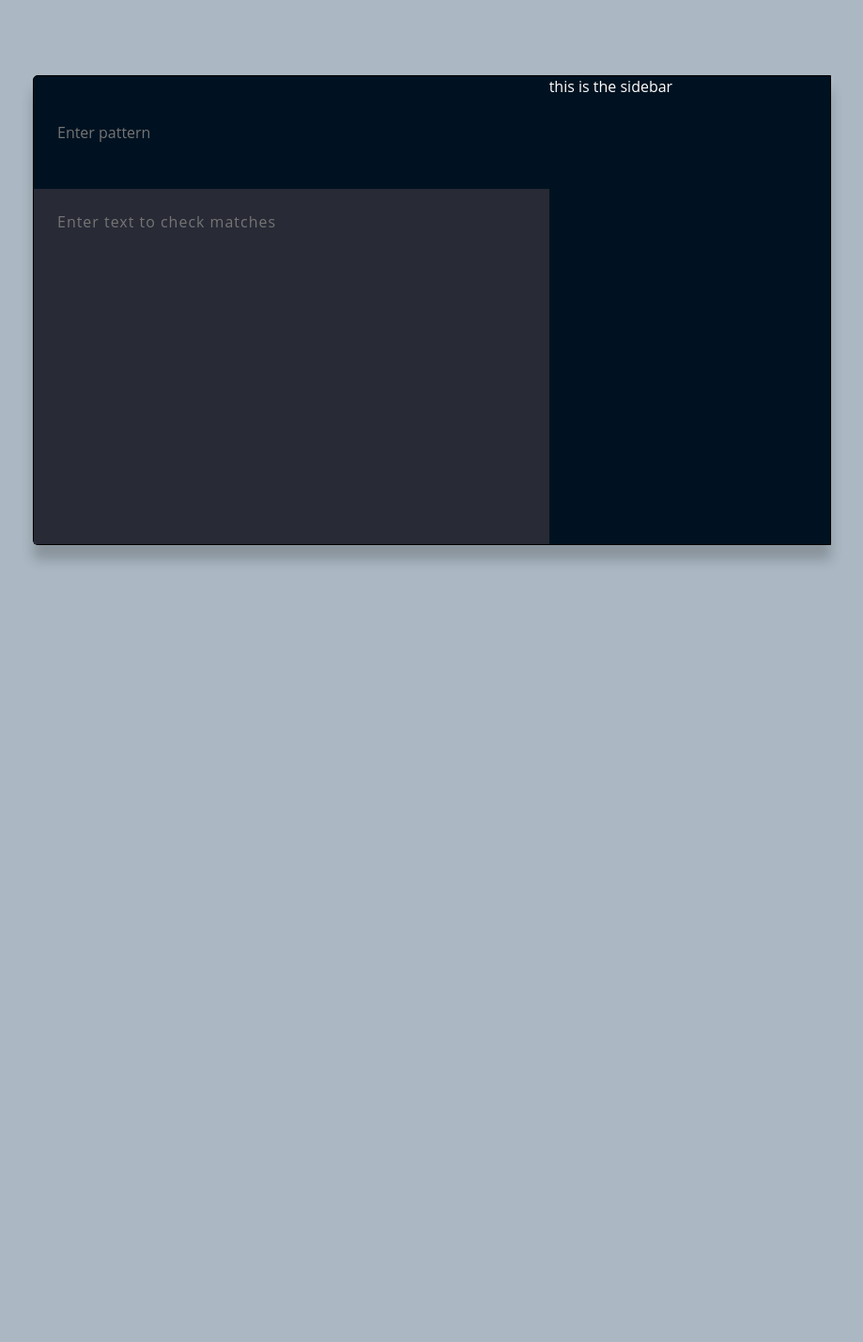
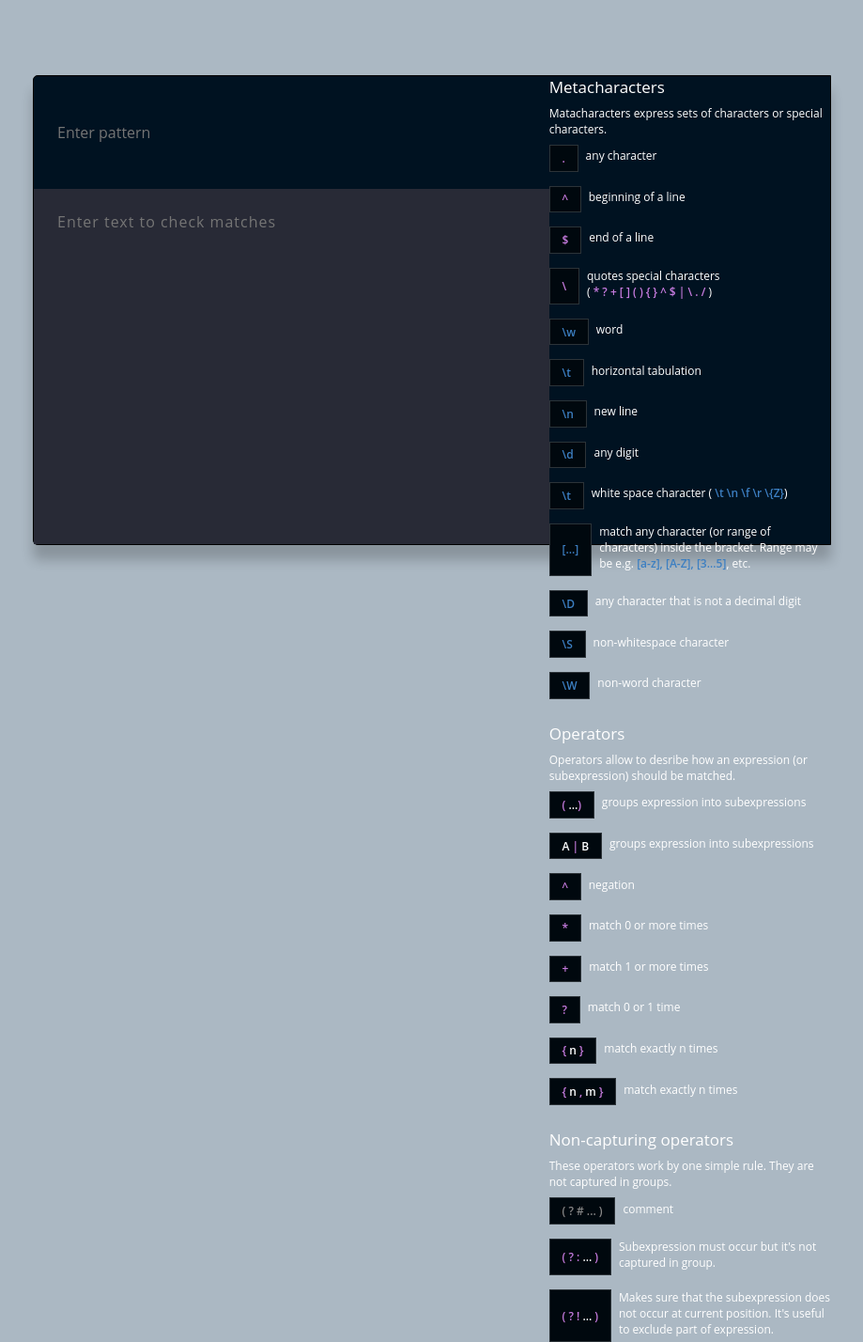
Before and after one commit to luqmanoop/vue-regexr, a Vue app: page / in a window 1280 px wide. Shown: the whole page at 94% size, without its empty margins (180-1099 px from the left). Before the commit the page ends 800 px from the top, so only its background shows below. Built offline with nearby package versions, Linux system fonts and the light colour scheme.

Commit message:
create sidebar component - could be splitted into smaller components 😖

```diff
--- a/src/components/SideBar.vue
+++ b/src/components/SideBar.vue
@@ -1,8 +1,298 @@
 <template>
-    <p>this is the sidebar</p>
+  <div class="references">
+    <div class="reference">
+      <h3 class="title mb">Metacharacters</h3>
+      <h4 class="caption mb">Matacharacters express sets of characters or special characters.</h4>
+      <ul class="characters">
+        <li class="character mb">
+          <p class="character__code">
+            <span class="purple">.</span>
+          </p>
+          <p class="character__info">
+            <span>any character</span>
+          </p>
+        </li>
+        <li class="character">
+          <p class="character__code">
+            <span>^</span>
+          </p>
+          <p class="character__info">
+            <span>beginning of a line</span>
+          </p>
+        </li>
+        <li class="character">
+          <p class="character__code">
+            <span>$</span>
+          </p>
+          <p class="character__info">
+            <span>end of a line</span>
+          </p>
+        </li>
+        <li class="character">
+          <p class="character__code">
+            <span>\</span>
+          </p>
+          <p class="character__info">
+            <span>quotes special characters <br>(
+              <span class="purple">* ? + [ ] ( ) { } ^ $ | \ . /</span> )
+            </span>
+          </p>
+        </li>
+        <li class="character">
+          <p class="character__code">
+            <span class="blue">\w</span>
+          </p>
+          <p class="character__info">
+            <span>word</span>
+          </p>
+        </li>
+        <li class="character">
+          <p class="character__code">
+            <span class="blue">\t</span>
+          </p>
+          <p class="character__info">
+            <span>horizontal tabulation</span>
+          </p>
+        </li>
+        <li class="character">
+          <p class="character__code">
+            <span class="blue">\n</span>
+          </p>
+          <p class="character__info">
+            <span>new line</span>
+          </p>
+        </li>
+        <li class="character">
+          <p class="character__code">
+            <span class="blue">\d</span>
+          </p>
+          <p class="character__info">
+            <span>any digit</span>
+          </p>
+        </li>
+        <li class="character">
+          <p class="character__code">
+            <span class="blue">\t</span>
+          </p>
+          <p class="character__info">
+            <span>white space character (
+              <span class="blue">\t \n \f \r \{Z}</span>)</span>
+          </p>
+        </li>
+        <li class="character">
+          <p class="character__code">
+            <span class="blue">[...]</span>
+          </p>
+          <p class="character__info">
+            <span>match any character (or range of characters) inside the bracket. Range may be e.g.
+              <span class="blue">[a-z], [A-Z], [3...5]</span>, etc.</span>
+          </p>
+        </li>
+        <li class="character">
+          <p class="character__code">
+            <span class="blue">\D</span>
+          </p>
+          <p class="character__info">
+            <span>any character that is not a decimal digit</span>
+          </p>
+        </li>
+        <li class="character">
+          <p class="character__code">
+            <span class="blue">\S</span>
+          </p>
+          <p class="character__info">
+            <span>non-whitespace character</span>
+          </p>
+        </li>
+        <li class="character">
+          <p class="character__code">
+            <span class="blue">\W</span>
+          </p>
+          <p class="character__info">
+            <span>non-word character</span>
+          </p>
+        </li>
+      </ul>
+    </div>
+    <div class="reference">
+      <h3 class="title mb">Operators</h3>
+      <h4 class="caption mb">Operators allow to desribe how an expression (or subexpression) should be matched.</h4>
+      <ul class="characters">
+        <li class="character mb">
+          <p class="character__code">
+            <span>(
+              <span class="white">…</span>)</span>
+          </p>
+          <p class="character__info">
+            <span>groups expression into subexpressions</span>
+          </p>
+        </li>
+        <li class="character mb">
+          <p class="character__code">
+            <span class="white">A
+              <span class="purple">|</span> B</span>
+          </p>
+          <p class="character__info">
+            <span>groups expression into subexpressions</span>
+          </p>
+        </li>
+        <li class="character mb">
+          <p class="character__code">
+            <span class="purple">^</span>
+          </p>
+          <p class="character__info">
+            <span>negation</span>
+          </p>
+        </li>
+        <li class="character mb">
+          <p class="character__code">
+            <span class="purple">*</span>
+          </p>
+          <p class="character__info">
+            <span>match 0 or more times</span>
+          </p>
+        </li>
+        <li class="character mb">
+          <p class="character__code">
+            <span class="purple">+</span>
+          </p>
+          <p class="character__info">
+            <span>match 1 or more times</span>
+          </p>
+        </li>
+        <li class="character mb">
+          <p class="character__code">
+            <span class="purple">?</span>
+          </p>
+          <p class="character__info">
+            <span>match 0 or 1 time</span>
+          </p>
+        </li>
+        <li class="character mb">
+          <p class="character__code">
+            <span class="purple">{
+              <span class="white">n</span> }</span>
+          </p>
+          <p class="character__info">
+            <span>match exactly n times</span>
+          </p>
+        </li>
+        <li class="character mb">
+          <p class="character__code">
+            <span class="purple">{
+              <span class="white">n
+                <span class="purple">,</span> m</span> }</span>
+          </p>
+          <p class="character__info">
+            <span>match exactly n times</span>
+          </p>
+        </li>
+      </ul>
+    </div>
+    <div class="reference">
+      <h3 class="title mb">Non-capturing operators</h3>
+      <h4 class="caption mb">These operators work by one simple rule. They are not captured in groups.</h4>
+      <ul class="characters">
+        <li class="character mb">
+          <p class="character__code">
+            <span class="disabled">( ? # ... )</span>
+          </p>
+          <p class="character__info">
+            <span>comment</span>
+          </p>
+        </li>
+        <li class="character mb">
+          <p class="character__code">
+            <span class="purple">( ? :
+              <span class="white">…</span> )</span>
+          </p>
+          <p class="character__info">
+            <span>Subexpression must occur but it's not captured in group.</span>
+          </p>
+        </li>
+        <li class="character mb">
+          <p class="character__code">
+            <span class="purple">( ? !
+              <span class="white">…</span> )</span>
+          </p>
+          <p class="character__info">
+            <span>Makes sure that the subexpression does not occur at current position. It's useful to exclude part of expression.</span>
+          </p>
+        </li>
+      </ul>
+    </div>
+  </div>
 </template>
 <style>
-p {
+.reference:not(:first-child) {
+  margin-top: 1.6rem;
+}
+.reference * {
   color: #fff;
+  font-size: 12px;
+  font-weight: inherit;
+  margin: 0;
+  padding: 0;
+}
+
+.mb {
+  margin-bottom: 0.5rem;
+}
+
+.title {
+  font-size: 17px;
+}
+
+ul,
+li {
+  list-style: none;
+}
+
+.character {
+  display: flex;
+}
+
+.character:not(:last-child) {
+  margin-bottom: 15px;
+}
+.character__code {
+  background: #00080e;
+  border: 1px solid #f7f7f72d;
+  padding: 0.3rem 0.8rem;
+  display: flex;
+  justify-content: center;
+  align-items: center;
+  margin-right: 0.5rem;
+}
+.character__code span {
+  white-space: nowrap;
+  font-weight: 600;
+  color: #c77ce0;
+}
+.character__info {
+  display: flex;
+  align-items: center;
+  padding-bottom: 5px;
+}
+
+.disabled,
+.purple,
+.blue,
+.white {
+  font-weight: 600;
+}
+
+.disabled {
+  color: #888888 !important;
+}
+.purple {
+  color: #c77ce0 !important;
+}
+
+.blue {
+  color: #3c7fc2 !important;
+}
+.white {
+  color: white !important;
 }
 </style>
```
